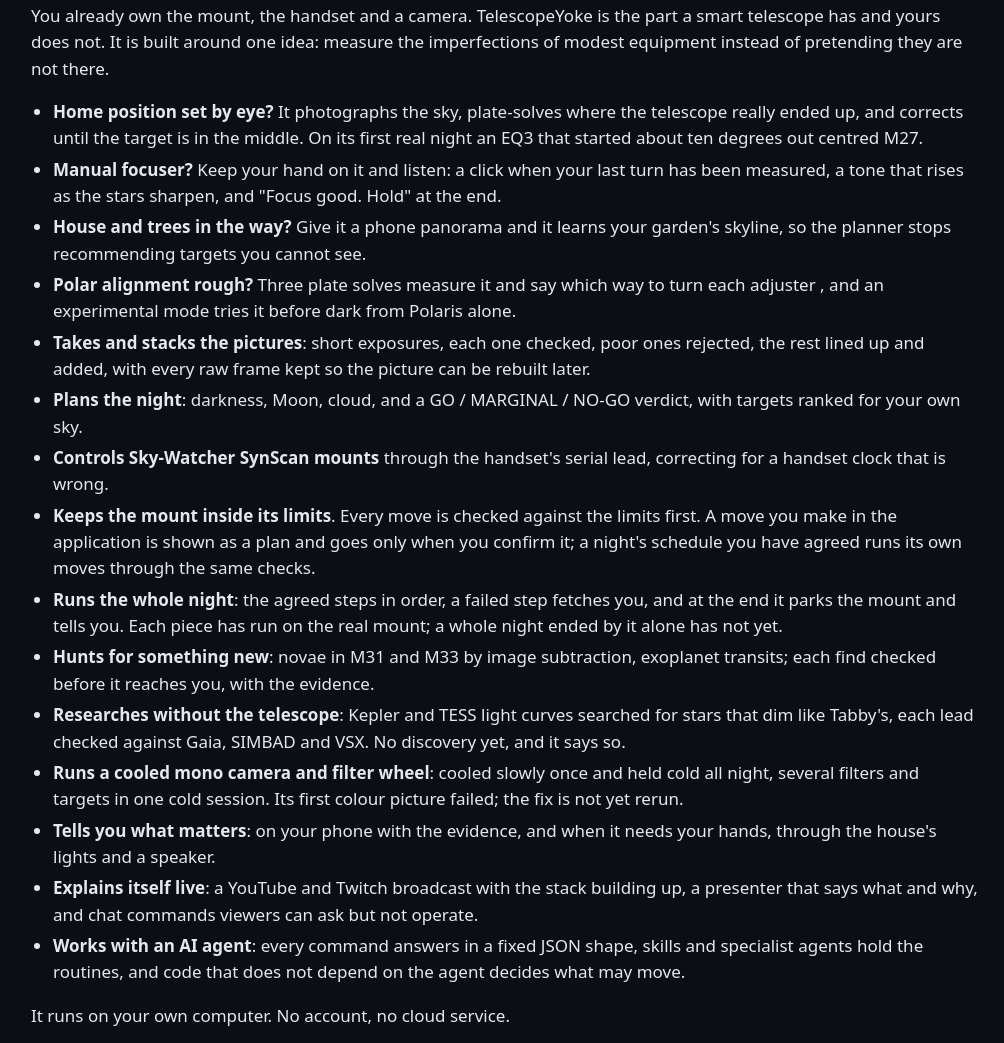
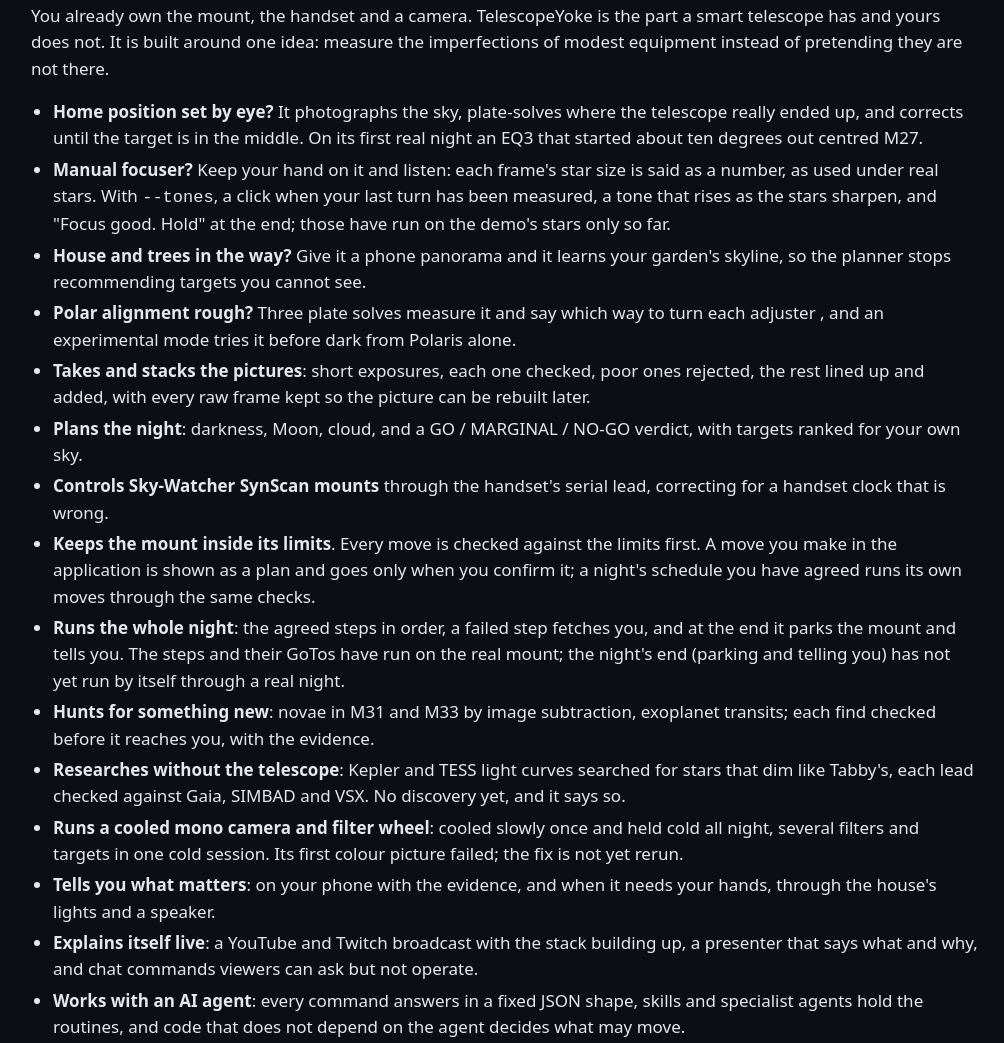
Before and after one commit to Ryan-Clinton/telescopeyoke, a plain HTML site: page docs/index.html in a window 1280 px wide. Shown: the part 1263-2306 px from the top of the page, without its empty margins (135-1139 px from the left). Drawn offline with Linux system fonts and the light colour scheme.

Commit message:
Docs: what is proven said as the validation record says it
- docs/index.html: the night's end not yet run by itself through a real
  night; spoken focus numbers first, the click and tone the demo's so far;
  Windows' installer and window untried; EQ5, HEQ5 and EQ6 untried in the
  search description.
- README.md: Windows' demo, installer and window untried; the demo's plate
  solves are the simulator's; the evidence table's ZTF result is real
  archive data, and "everything" runs on the simulated rig is "most of it".
- docs/commands.md, docs/agents/commands.md: guiding proven for 120 s subs
  (10 and 19-20 November), with the Dec drive's fault; 300 s not yet.
- docs/skills-and-agents.md: "tested" no longer stands for proven.
- telescopeyokeaudits.md: the verdicts.

Co-Authored-By: Claude Opus 5.5 <noreply@anthropic.com>

```diff
--- a/docs/index.html
+++ b/docs/index.html
@@ -4,7 +4,7 @@
 <meta charset="utf-8">
 <meta name="viewport" content="width=device-width, initial-scale=1">
 <title>TelescopeYoke: a robotic observatory and discovery station for affordable GoTo telescopes</title>
-<meta name="description" content="Free, open-source robotic observatory software for Sky-Watcher SynScan mounts (EQ3, EQ5, HEQ5, EQ6): self-centring GoTos by plate solving, polar alignment, focusing, stacking and whole nights run with an AI agent, plus nova patrols and Kepler archive searches. Already run NINA and PHD2? A read-only companion says what spoiled last night. Linux, with a Windows port. Try the demo with no telescope.">
+<meta name="description" content="Free, open-source robotic observatory software for Sky-Watcher SynScan mounts (run on an EQ3 Pro; EQ5, HEQ5 and EQ6 untried): self-centring GoTos by plate solving, polar alignment, focusing, stacking and whole nights run with an AI agent, plus nova patrols and Kepler archive searches. Already run NINA and PHD2? A read-only companion says what spoiled last night. Linux, with a Windows port. Try the demo with no telescope.">
 <link rel="canonical" href="https://ryan-clinton.github.io/telescopeyoke/">
 <meta property="og:title" content="TelescopeYoke: a robotic observatory and discovery station for affordable GoTo telescopes">
 <meta property="og:type" content="website">
@@ -72,14 +72,14 @@
 <p>You already own the mount, the handset and a camera. TelescopeYoke is the part a smart telescope has and yours does not. It is built around one idea: measure the imperfections of modest equipment instead of pretending they are not there.</p>
 <ul>
   <li><b>Home position set by eye?</b> It photographs the sky, plate-solves where the telescope really ended up, and corrects until the target is in the middle. On its first real night an EQ3 that started about ten degrees out centred M27.</li>
-  <li><b>Manual focuser?</b> Keep your hand on it and listen: a click when your last turn has been measured, a tone that rises as the stars sharpen, and "Focus good. Hold" at the end.</li>
+  <li><b>Manual focuser?</b> Keep your hand on it and listen: each frame's star size is said as a number, as used under real stars. With <code>--tones</code>, a click when your last turn has been measured, a tone that rises as the stars sharpen, and "Focus good. Hold" at the end; those have run on the demo's stars only so far.</li>
   <li><b>House and trees in the way?</b> Give it a phone panorama and it learns your garden's skyline, so the planner stops recommending targets you cannot see.</li>
   <li><b>Polar alignment rough?</b> Three plate solves measure it and say which way to turn each adjuster , and an experimental mode tries it before dark from Polaris alone.</li>
   <li><b>Takes and stacks the pictures</b>: short exposures, each one checked, poor ones rejected, the rest lined up and added, with every raw frame kept so the picture can be rebuilt later.</li>
   <li><b>Plans the night</b>: darkness, Moon, cloud, and a GO / MARGINAL / NO-GO verdict, with targets ranked for your own sky.</li>
   <li><b>Controls Sky-Watcher SynScan mounts</b> through the handset's serial lead, correcting for a handset clock that is wrong.</li>
   <li><b>Keeps the mount inside its limits</b>. Every move is checked against the limits first. A move you make in the application is shown as a plan and goes only when you confirm it; a night's schedule you have agreed runs its own moves through the same checks.</li>
-  <li><b>Runs the whole night</b>: the agreed steps in order, a failed step fetches you, and at the end it parks the mount and tells you. Each piece has run on the real mount; a whole night ended by it alone has not yet.</li>
+  <li><b>Runs the whole night</b>: the agreed steps in order, a failed step fetches you, and at the end it parks the mount and tells you. The steps and their GoTos have run on the real mount; the night's end (parking and telling you) has not yet run by itself through a real night.</li>
   <li><b>Hunts for something new</b>: novae in M31 and M33 by image subtraction, exoplanet transits; each find checked before it reaches you, with the evidence.</li>
   <li><b>Researches without the telescope</b>: Kepler and TESS light curves searched for stars that dim like Tabby's, each lead checked against Gaia, SIMBAD and VSX. No discovery yet, and it says so.</li>
   <li><b>Runs a cooled mono camera and filter wheel</b>: cooled slowly once and held cold all night, several filters and targets in one cold session. Its first colour picture failed; the fix is not yet rerun.</li>
@@ -126,7 +126,7 @@ cd TelescopeYoke-v0.4.1
 <ul>
   <li>Install 64-bit Python 3.11 or newer from python.org, ticking "Add python.exe to PATH".</li>
   <li><a href="https://github.com/Ryan-Clinton/telescopeyoke/releases/download/v0.4.1/TelescopeYoke-v0.4.1.zip">Download TelescopeYoke-v0.4.1.zip</a> and unpack it.</li>
-  <li>Double-click <code>try-demo.cmd</code>.</li>
+  <li>Double-click <code>try-demo.cmd</code> (not yet run on a real Windows machine: the Windows camera has taken frames, the installer and window have not been tried).</li>
 </ul>
 <p>A window opens with tonight's report. Pick a target, press "Centre with plate solve", and watch it find and correct its own pointing error. Then try Focus and Imaging; "The pretend sky" lets you bring cloud over or pull the camera's lead out, to see what it does when a night goes wrong.</p>
 <div class="pair">
```
Also changed, not shown: 5 other files.
